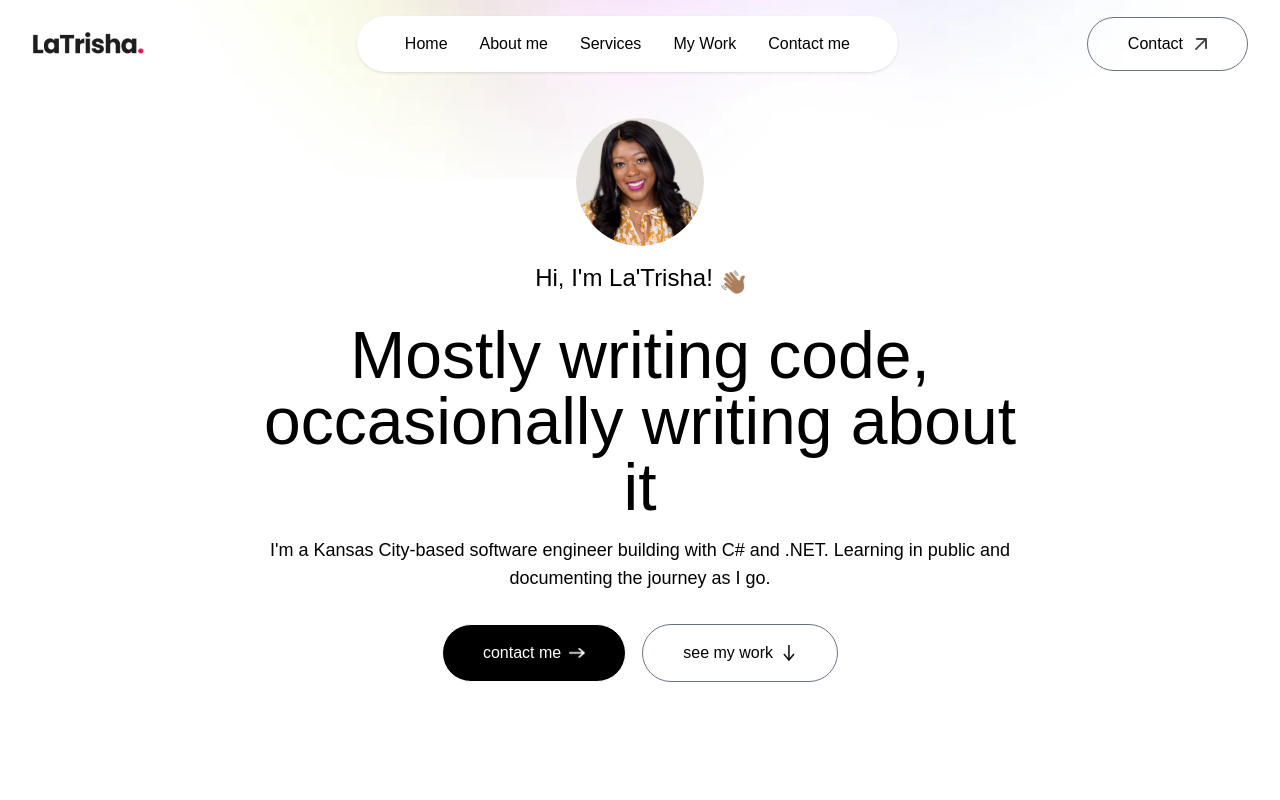
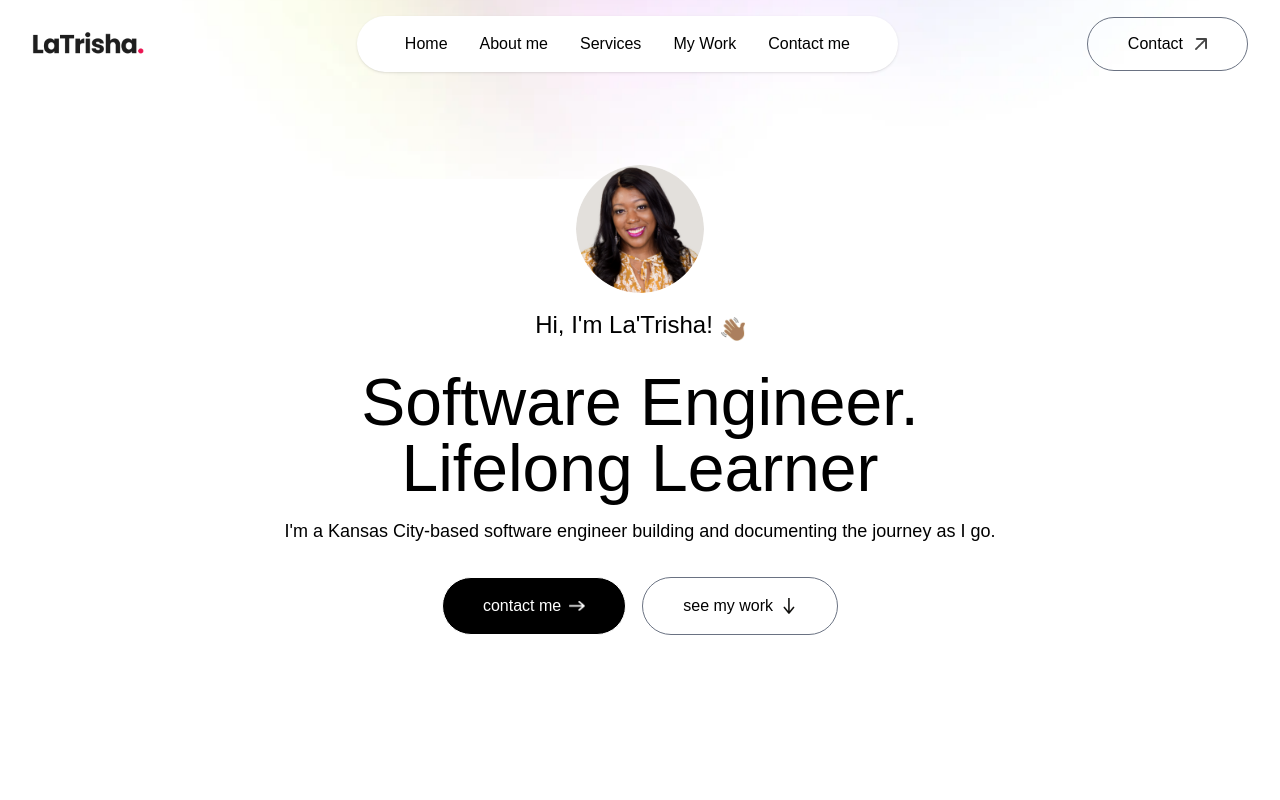
Before and after one commit to LaTrishaGomer/latrisha-gomer, a Next.js app: page / in a window 1280 px wide. Shown: the top 800 px of the page. Built offline with nearby package versions, Linux system fonts and the light colour scheme; a web font is replaced by a local one.

Commit message:
update website copy

```diff
--- a/app/components/Header.jsx
+++ b/app/components/Header.jsx
@@ -11,10 +11,9 @@ const Header = () => {
       </div>
       <h3 className='flex items-end gap-2 text-xl md:text-2xl mb-3 font-ovo'>
             Hi, I'm La'Trisha!<Image src={assets.hand_icon} alt='' className='w-6'/></h3>
-    <h1 className='text-3xl sm:text-6xl lg:text-[66px] font-ovo'>Mostly writing code, occasionally writing about it</h1>
+    <h1 className='text-3xl sm:text-6xl lg:text-[66px] font-ovo'>Software Engineer. Lifelong Learner</h1>
     <p className='mx-w-2xl mx-auto font-ovo'>
-    I'm a Kansas City-based software engineer building with C# and .NET.
-    Learning in public and documenting the journey as I go.
+    I'm a Kansas City-based software engineer building and documenting the journey as I go.
     </p>
     <div className='flex flex-col sm:flex-row items-center gap-4 mt-4'>
         <a href="#contact"
```
